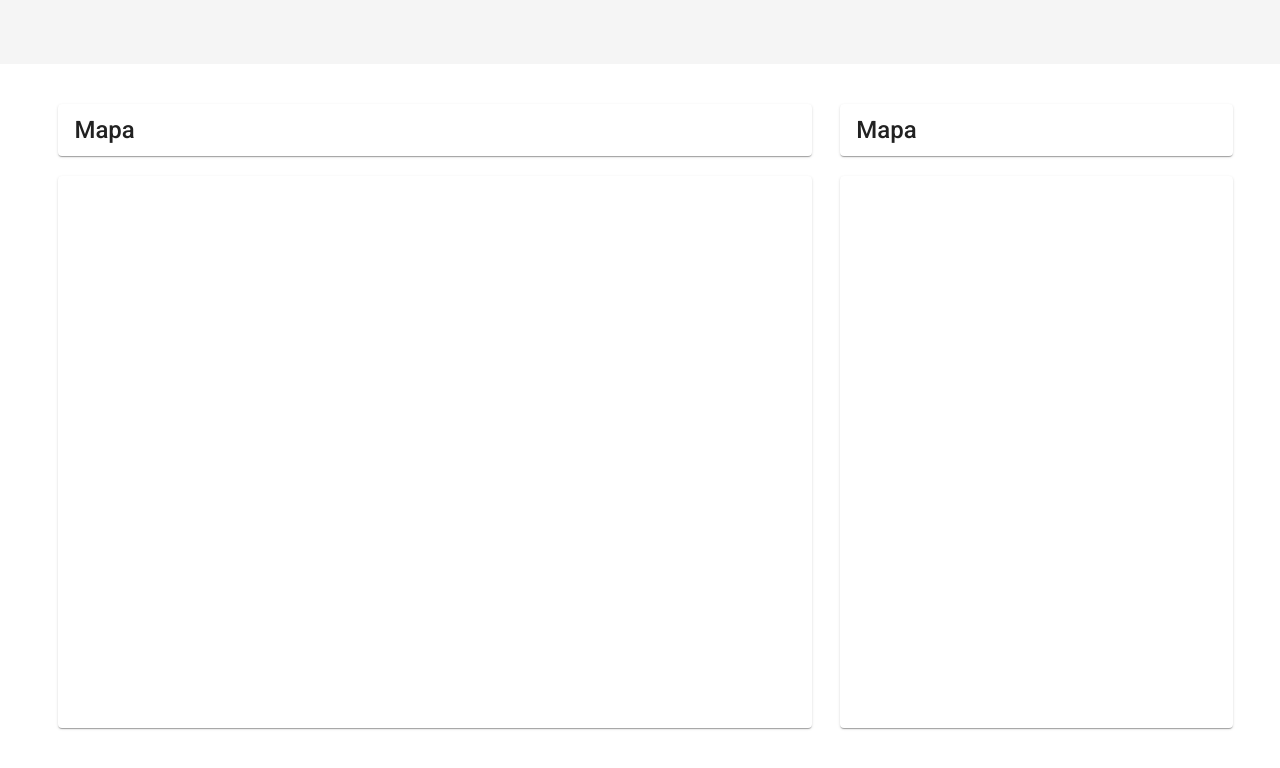
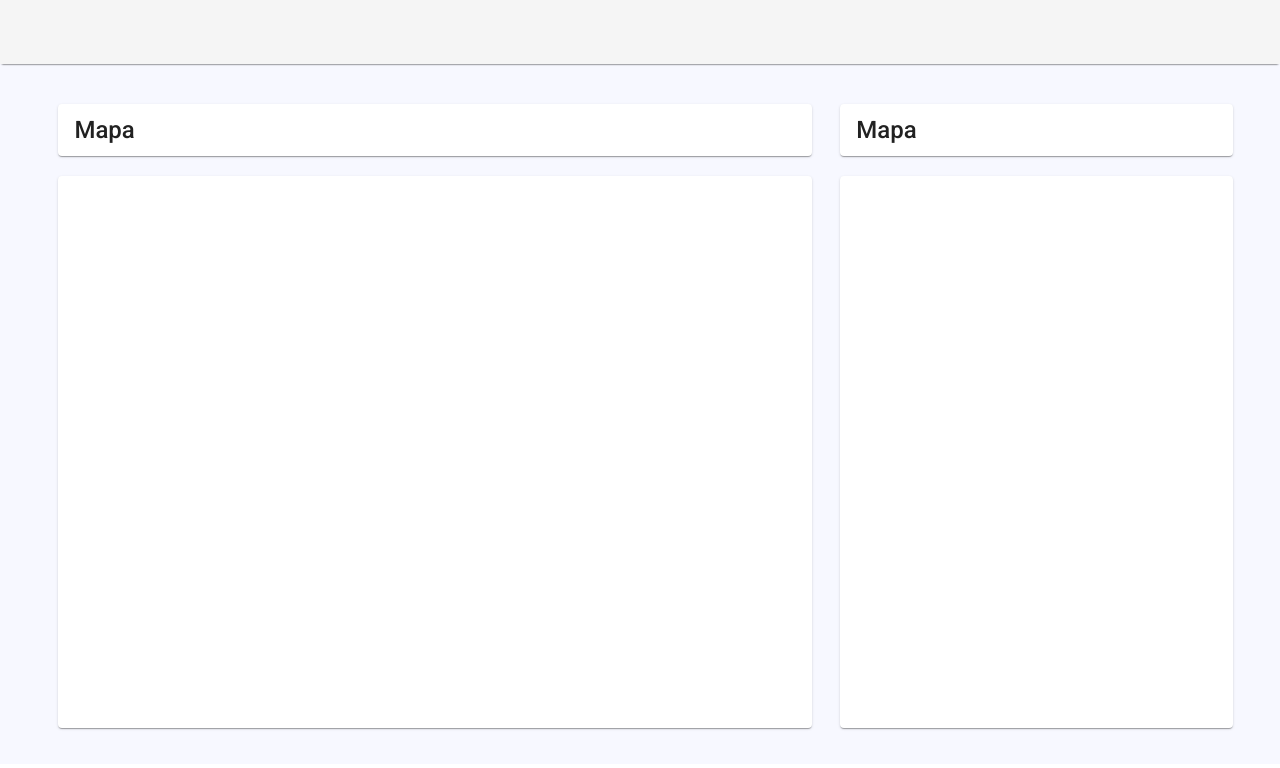
Before and after one commit to saugardev/hp-hackaton, an Angular app in the folder frontend/: page / in a window 1280 px wide. Shown: the top 768 px of the page. Built offline with nearby package versions, Linux system fonts and the light colour scheme.

Commit message:
Background color update

```diff
--- a/frontend/src/app/app.component.html
+++ b/frontend/src/app/app.component.html
@@ -1,4 +1,8 @@
-<mat-toolbar></mat-toolbar>
-<div class="outlet">
-  <router-outlet></router-outlet>
+<div class="background">
+  <div class="header">
+    <mat-toolbar></mat-toolbar>
+  </div>
+  <div class="outlet">
+    <router-outlet></router-outlet>
+  </div>
 </div>
--- a/frontend/src/app/app.component.scss
+++ b/frontend/src/app/app.component.scss
@@ -1,6 +1,14 @@
+.background {
+  background-color: rgb(247, 248, 255);
+}
+
 .outlet {
   width: 94vw;
   height: 85vh;
   margin: 0 auto;
   margin-top: 20px;
 }
+
+.header {
+  box-shadow: 0 2px 2px -2px black;
+}
```
